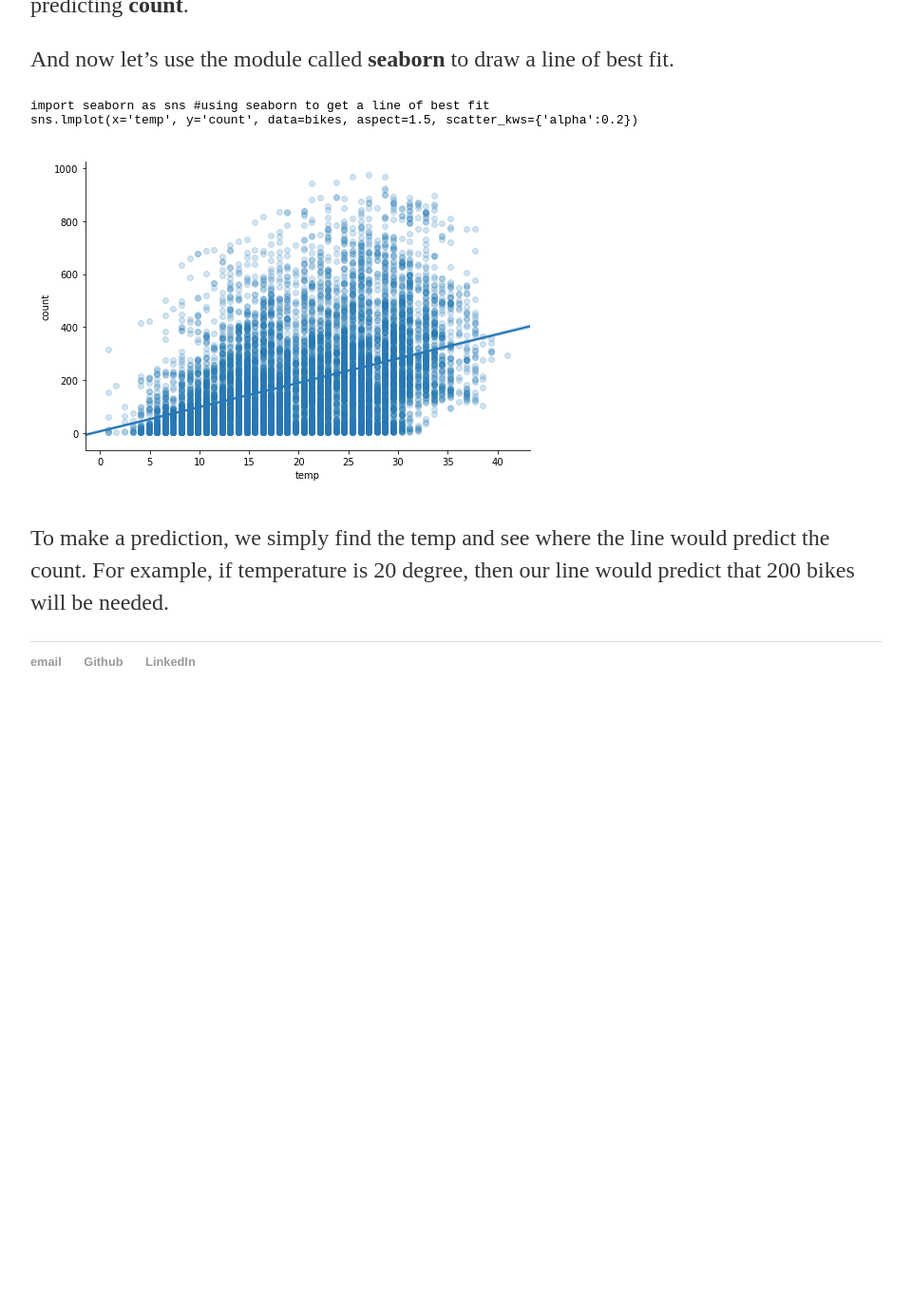
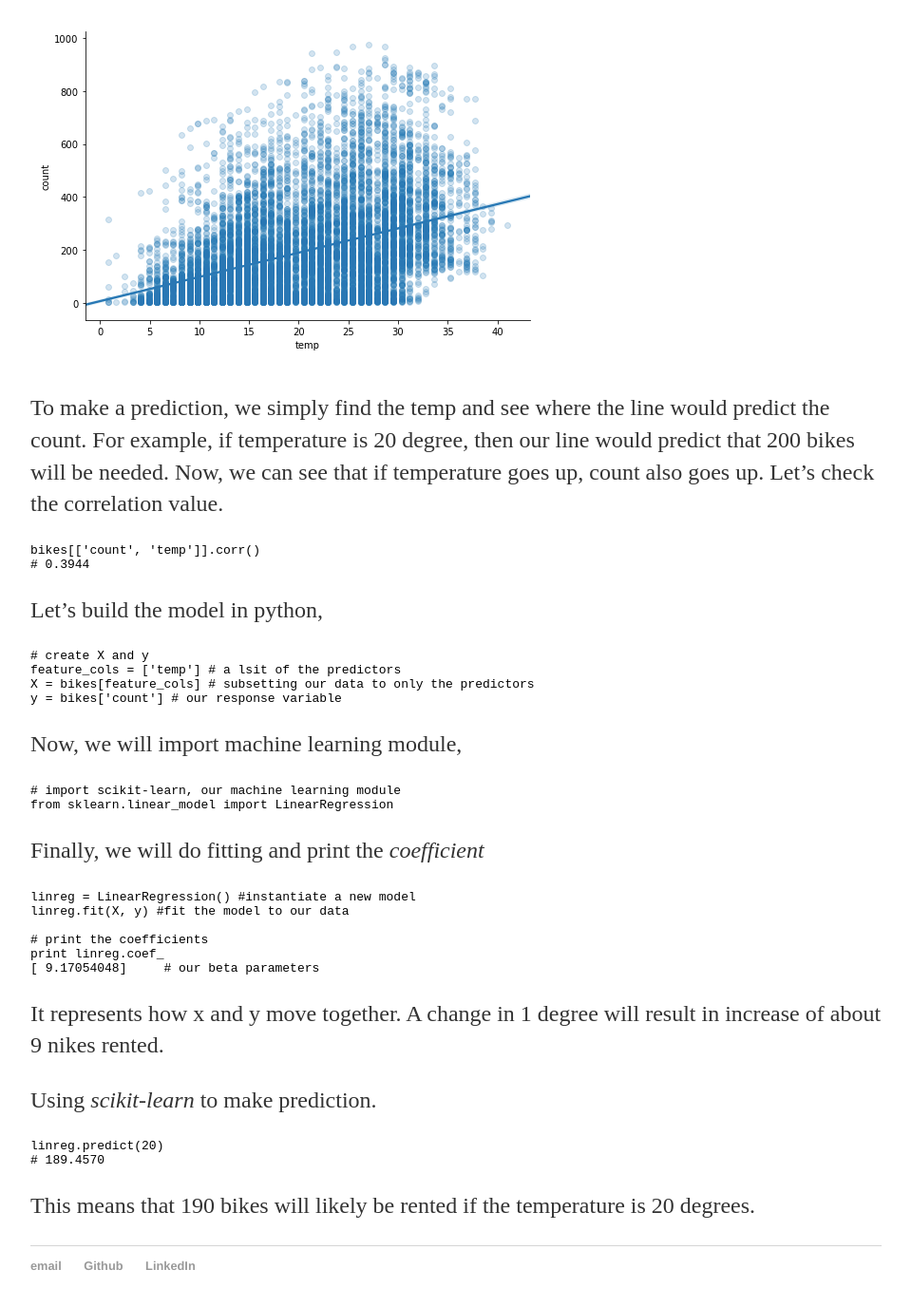
Before and after one commit to summii/summii.github.io, a Jekyll site: the page built from _posts/2018-04-13-linear-regression-gentle-introduction.md, in a window 1280 px wide and 1400 px high, scrolled down 1097 px. Shown: the top 1376 px of the window at 95% size, without its empty margins (160-1119 px from the left). Built offline with Jekyll 4.4.1, drawn with Linux system fonts in a browser that asks for light colours; before the commit the page ends 1861 px from its top, so only the background shows below that.

Commit message:
Update 2018-04-13-linear-regression-gentle-introduction.md

````diff
--- a/_posts/2018-04-13-linear-regression-gentle-introduction.md
+++ b/_posts/2018-04-13-linear-regression-gentle-introduction.md
@@ -23,7 +23,7 @@ bikes = pd.read_csv(url)
 bikes.head()
 ```
 
-![alt text](/img/Screen Shot 2018-03-13 at 8.38.59 PM.png)
+![alt text](/img/linear0.png)
 
 We can see that every row represents single hour of bike usuage and we are interested in predicting **count**.
 
@@ -35,4 +35,46 @@ sns.lmplot(x='temp', y='count', data=bikes, aspect=1.5, scatter_kws={'alpha':0.2
 ```
 ![alt text](/img/linear2.png)
 
-To make a prediction, we simply find the temp and see where the line would predict the count. For example, if temperature is 20 degree, then our line would predict that 200 bikes will be needed.
+To make a prediction, we simply find the temp and see where the line would predict the count. For example, if temperature is 20 degree, then our line would predict that 200 bikes will be needed. Now, we can see that if temperature goes up, count also goes up. Let's check the correlation value.
+
+```python
+bikes[['count', 'temp']].corr()
+# 0.3944
+```
+
+Let's build the model in python,
+
+```python
+# create X and y
+feature_cols = ['temp'] # a lsit of the predictors
+X = bikes[feature_cols] # subsetting our data to only the predictors
+y = bikes['count'] # our response variable
+```
+Now, we will import machine learning module,
+
+```python
+# import scikit-learn, our machine learning module
+from sklearn.linear_model import LinearRegression
+```
+
+Finally, we will do fitting and print the *coefficient*
+
+```python
+linreg = LinearRegression() #instantiate a new model
+linreg.fit(X, y) #fit the model to our data
+
+# print the coefficients
+print linreg.coef_
+[ 9.17054048]     # our beta parameters
+```
+
+It represents how x and y move together. A change in 1 degree will result in increase of about 9 nikes rented.
+
+Using *scikit-learn* to make prediction.
+
+```python
+linreg.predict(20)
+# 189.4570
+```
+
+This means that 190 bikes will likely be rented if the temperature is 20 degrees.
````
